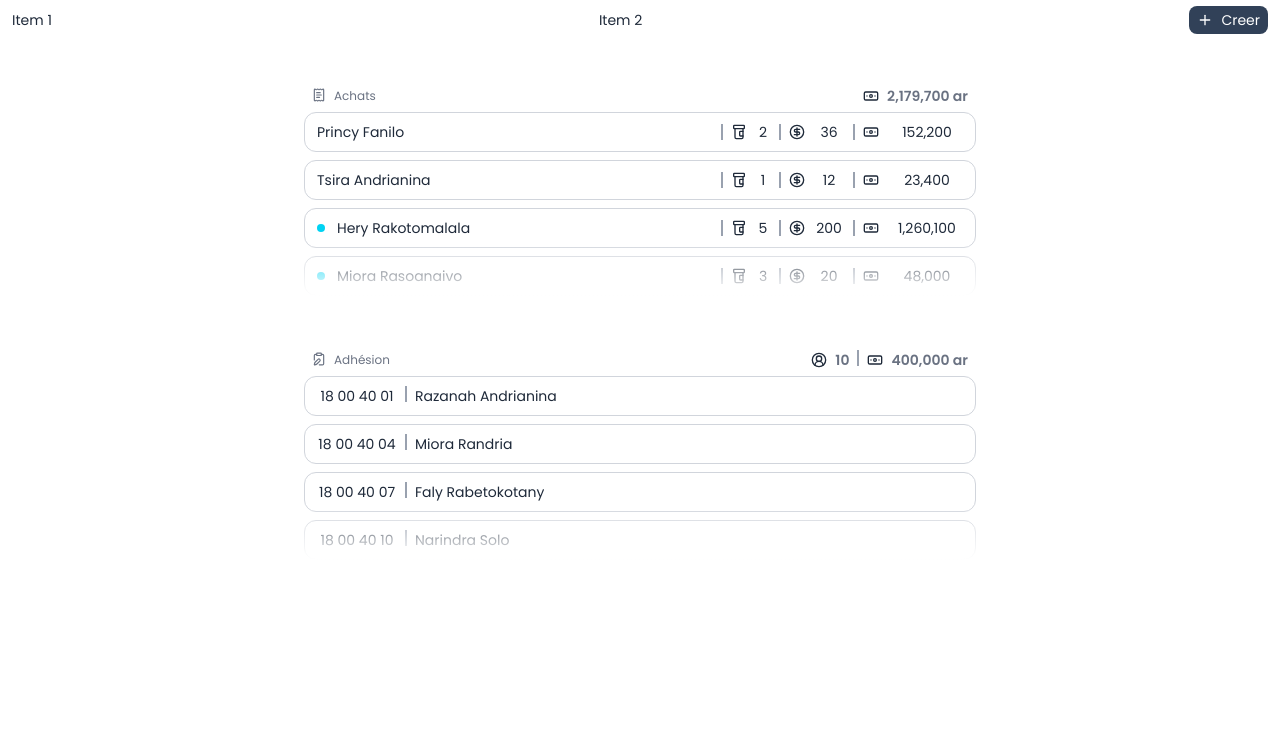
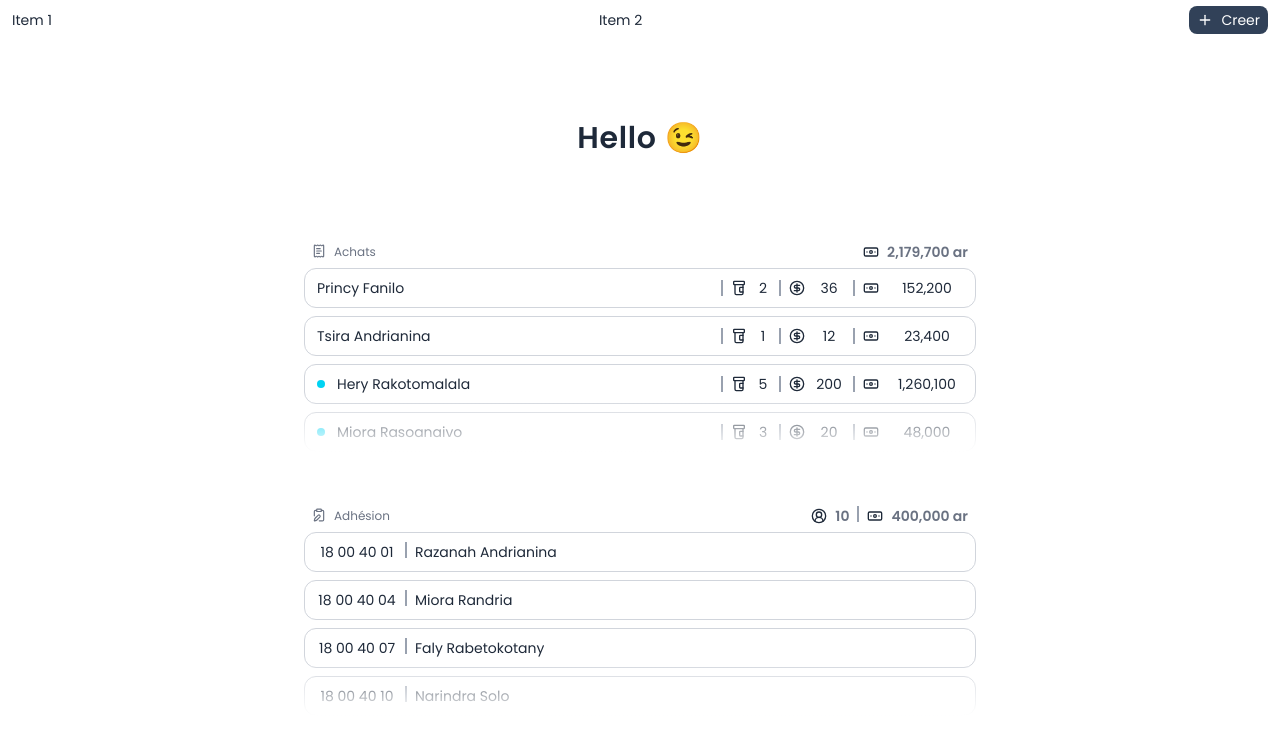
Before and after one commit to Fanilo-rgb/magapp, a React (Vite) app in the folder client/: page / in a window 1280 px wide. Shown: the top 740 px of the page. Built offline with nearby package versions, Linux system fonts and the light colour scheme.

Commit message:
Adding funny widget

```diff
--- /dev/null
+++ b/client/src/components/widgets/fun/Hello.tsx
@@ -0,0 +1,8 @@
+const Hello = () => {
+  return (
+    <div className="mx-auto text-3xl font-semibold tracking-wide my-10">
+      Hello 😉
+    </div>
+  )
+}
+export default Hello
--- a/client/src/pages/MainPage.tsx
+++ b/client/src/pages/MainPage.tsx
@@ -1,11 +1,13 @@
 import SaleWidget from "../components/widgets/sale/SaleWidget.tsx";
 import MembershipWidget from "../components/widgets/membership/MembershipWidget.tsx";
+import Hello from "../components/widgets/fun/Hello.tsx";
 
 const MainPage = () => {
 
   return (
     <div className="h-full px-2 sm:px-0 pt-2 sm:pt-10">
       <div className="flex flex-col gap-10 pb-10">
+        <Hello/>
         <SaleWidget/>
         <MembershipWidget/>
       </div>
```
